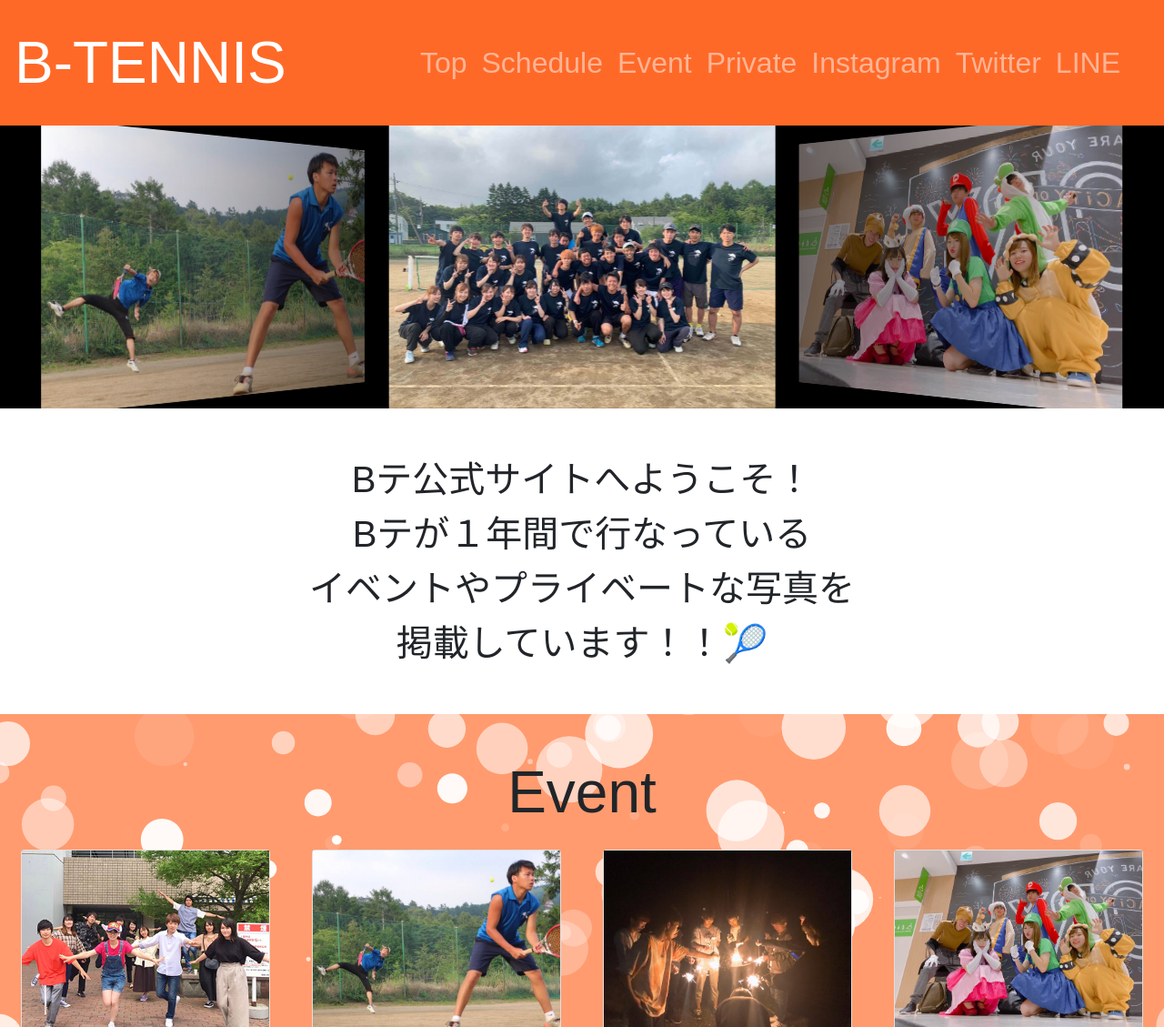
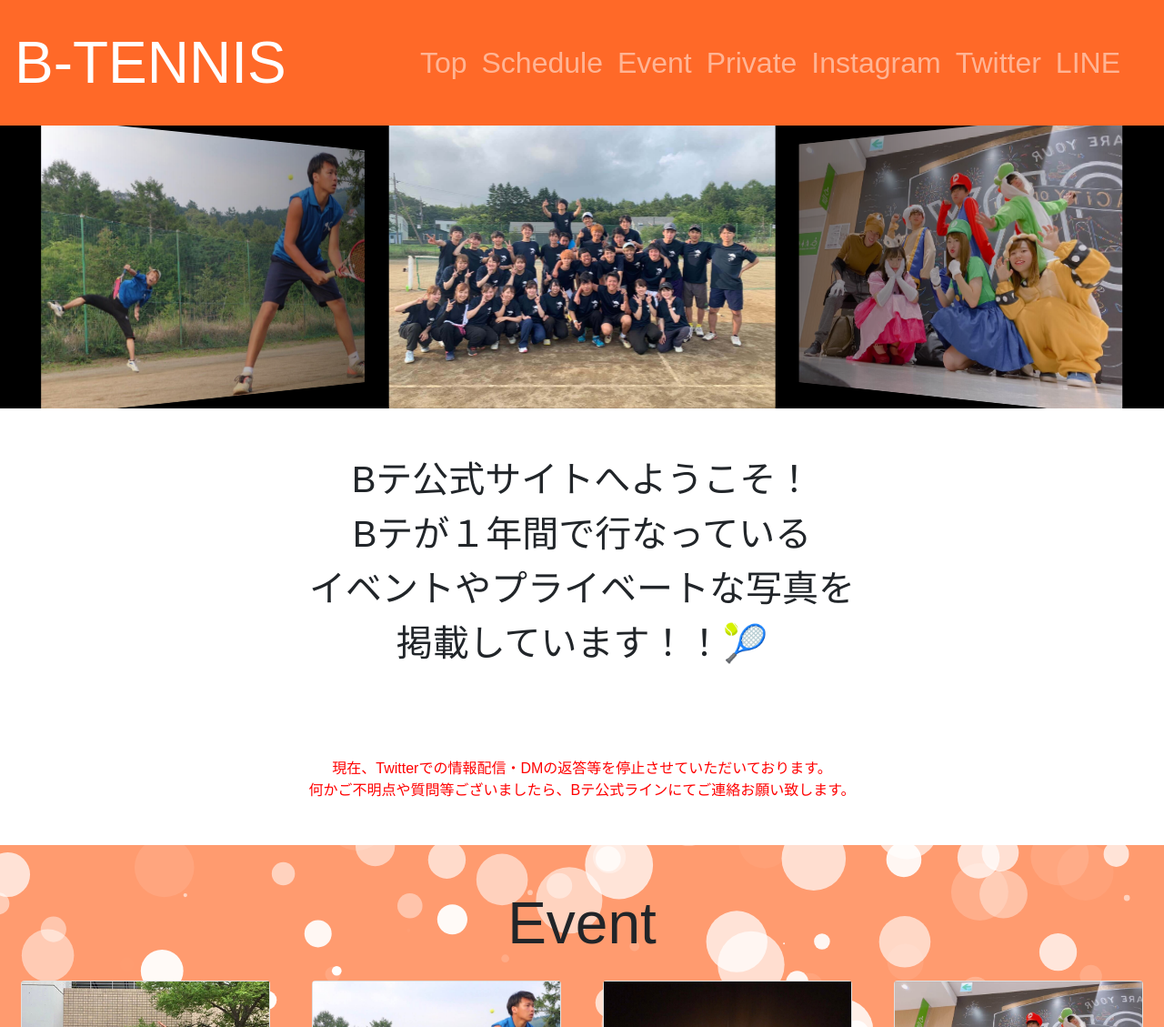
Before and after one commit to hiromi-mitsuoka/b-tennisite, a plain HTML site: page index.html in a window 1280 px wide. Shown: the top 1129 px of the page at 91% size. Drawn offline with nearby package versions, Linux system fonts and the light colour scheme; files whose address does not match are found by name.

Commit message:
about_stop_twitter

```diff
--- a/css/style.css
+++ b/css/style.css
@@ -20,7 +20,8 @@
 	-webkit-animation: load1 1s infinite ease-in-out;
 	animation: load1 1s infinite ease-in-out;
 	width: 1em;
-	height: 4em;
+  height: 4em;
+  z-index: 10;
 }
 .loader {
 	color: #FF6928;
@@ -86,6 +87,17 @@ nav a{
   width: 64%;
   margin: 0 auto;
 }
+
+/* Twitter停止項目に関して */
+.emergency p{
+  width: 64%;
+  margin: 0 auto;
+  color: rgb(255,0,0);
+}
+
+
+
+
 .empty h1{
   color: #fff0;
 }
--- a/index.html
+++ b/index.html
@@ -79,6 +79,11 @@
       Bテが１年間で行なっている<br>
       イベントやプライベートな写真を<br>
       掲載しています！！🎾</p>
+  </section>
+
+  <section class="emergency text-center  wow fadeInLeft" data-wow-duration="-10s" data-wow-delay="0.5s" data-wow-offset="5">
+    <p class="pt-5 pb-5 text-center">現在、Twitterでの情報配信・DMの返答等を停止させていただいております。<br>
+    何かご不明点や質問等ございましたら、Bテ公式ラインにてご連絡お願い致します。</p>
   </section>
 
   <!-- <section class="schedule first-view text-center wow fadeInLeft" data-wow-duration="-10s" data-wow-delay="0.5s" data-wow-offset="5">
```
